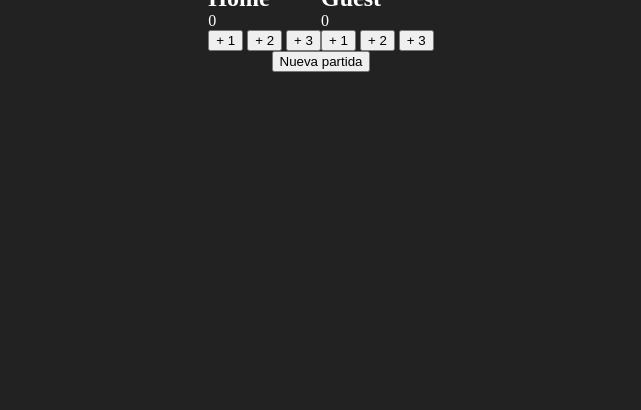
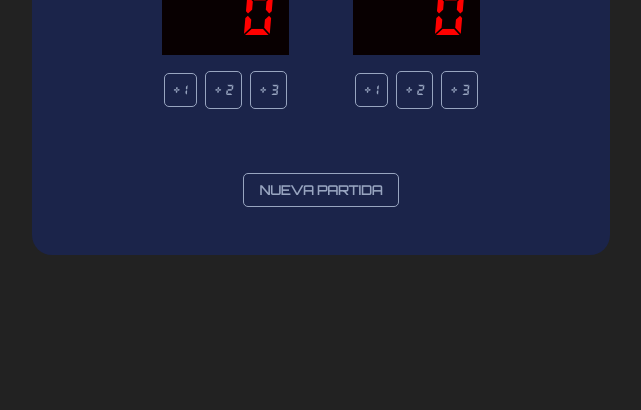
Before and after one commit to drkedrkedjon/contador-deportivo, a plain HTML site: page index.html in a window 1280 px wide. Shown: the part 390-800 px from the top of the page, without its empty margins (319-960 px from the left). Drawn offline with Linux system fonts and the light colour scheme.

Commit message:
HTML y CSS terminado

```diff
--- a/css.css
+++ b/css.css
@@ -2,7 +2,12 @@
   margin: 0;
   box-sizing: border-box;
 }
+@font-face {
+  font-family: "digital";
+  src: url("DS-DIGIT.TTF");
+}
 body {
+  font-family: 'Orbitron', sans-serif;
   display: flex;
   justify-content: center;
   align-items: center;
@@ -14,7 +19,59 @@ main {
   display: flex;
   flex-direction: column;
   align-items: center;
+  background-color: rgb(27, 36, 74);
+  padding: 3rem;
+  border-radius: 20px;
+}
+h1 {
+  margin-bottom: 4rem;
+  font-size: 2.5rem;
+}
+h2 {
+  text-transform: uppercase;
+  font-size: 1.6rem;
 }
 .semaforo {
   display: flex;
+  gap: 4rem;
 }
+.panel {
+  display: flex;
+  flex-direction: column;
+  align-items: center;
+}
+.display-num {
+  font-family: 'digital';
+  font-size: 4rem;
+  background-color: rgb(8, 0, 1);
+  padding: 0.5rem 1rem;
+  color: red;
+  margin-block: 1rem;
+  width: 100%;
+  text-align: right;
+}
+.btn-puntos {
+  font-family: 'digital';
+  font-size: 1rem;
+  background-color: transparent;
+  border: 1px rgb(152, 165, 192) solid;
+  border-radius: 5px;
+  color: rgb(152, 165, 192);
+  min-width: 20px;
+  min-height: 20px;
+  aspect-ratio: 1;
+  margin-inline: 0.1rem;
+  padding-inline: 0.5rem;
+}
+.btn-start {
+  font-family: inherit;
+  font-weight: bold;
+  background-color: transparent;
+  text-transform: uppercase;
+  border: 1px rgb(152, 165, 192) solid;
+  border-radius: 5px;
+  color: rgb(152, 165, 192);
+  margin-top: 4rem;
+  padding: 0.5rem 1rem;
+  font-size: 0.8rem;
+}
--- a/index.html
+++ b/index.html
@@ -6,32 +6,35 @@
   <meta name="viewport" content="width=device-width, initial-scale=1.0">
   <title>Proyecto contador</title>
   <link rel="stylesheet" href="css.css">
+  <link rel="preconnect" href="https://fonts.googleapis.com">
+  <link rel="preconnect" href="https://fonts.gstatic.com" crossorigin>
+  <link href="https://fonts.googleapis.com/css2?family=Orbitron&display=swap" rel="stylesheet">
   <script defer src="./javascript.js"></script>
 </head>
 <body>
   <main>
-    <h1>Semáforo Deportivo</h1>
+    <h1>Semáforo Baloncesto</h1>
     <div class="semaforo">
       <div class="panel">
         <h2>Home</h2>
-        <div class="display-num">
+        <div id="display-home" class="display-num">
           <p>0</p>
         </div>
         <div>
-          <button class="btn-puntos">+ 1</button>
-          <button class="btn-puntos">+ 2</button>
-          <button class="btn-puntos">+ 3</button>
+          <button id="home-puntos-1" class="btn-puntos">+ 1</button>
+          <button id="home-puntos-2" class="btn-puntos">+ 2</button>
+          <button id="home-puntos-3" class="btn-puntos">+ 3</button>
         </div>
       </div>
       <div class="panel">
         <h2>Guest</h2>
-        <div class="display-num">
+        <div id="display-guest" class="display-num">
           <p>0</p>
         </div>
         <div>
-          <button class="btn-puntos">+ 1</button>
-          <button class="btn-puntos">+ 2</button>
-          <button class="btn-puntos">+ 3</button>
+          <button id="guest-puntos-1" class="btn-puntos">+ 1</button>
+          <button id="guest-puntos-2" class="btn-puntos">+ 2</button>
+          <button id="guest-puntos-3" class="btn-puntos">+ 3</button>
         </div>
       </div>
     </div>
--- a/javascript.js
+++ b/javascript.js
@@ -1 +1,12 @@
-console.log('sasa')
+const displayHome = document.querySelector('#display-home')
+const displayGuest = document.querySelector('#display-guest')
+
+const homePuntos1 = document.querySelector('#home-puntos-1')
+const homePuntos2 = document.querySelector('#home-puntos-2')
+const homePuntos3 = document.querySelector('#home-puntos-3')
+
+const guestPuntos1 = document.querySelector('#guest-puntos-1')
+const guestPuntos2 = document.querySelector('#guest-puntos-2')
+const guestPuntos3 = document.querySelector('#guest-puntos-3')
+
+const btnStart = document.querySelector('#btn-start')
```
Also changed, not shown: DS-DIGIT.TTF (added).
